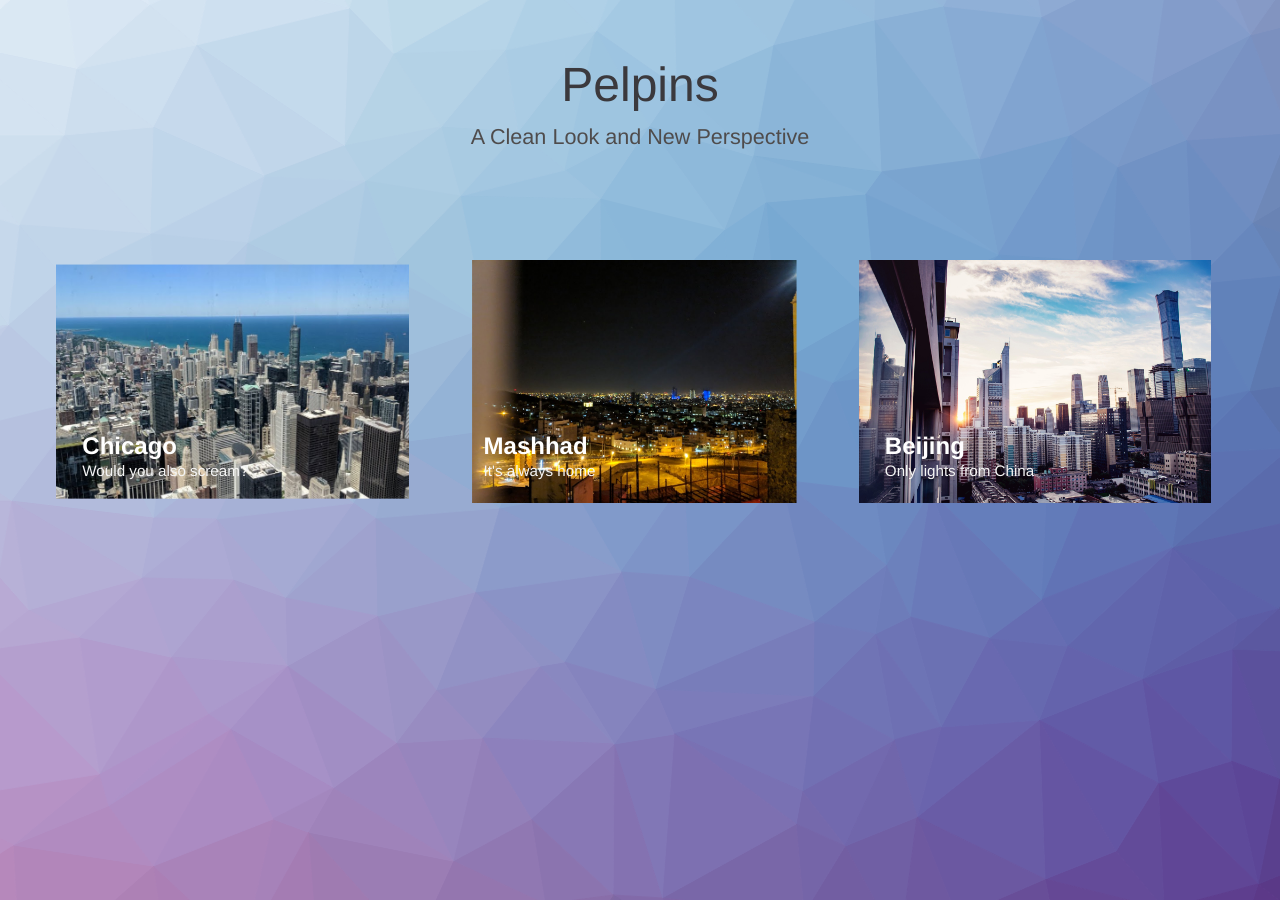
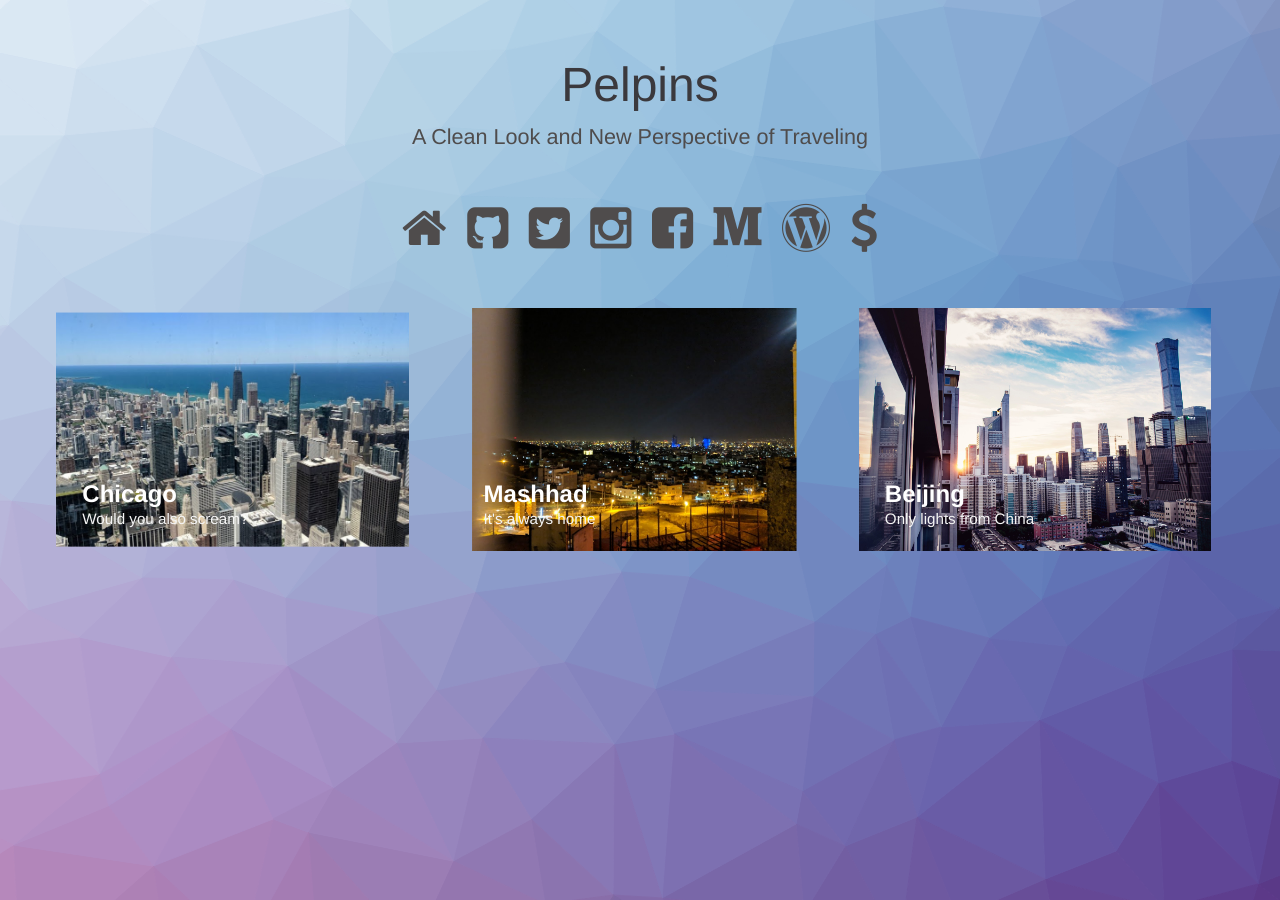
Before and after one commit to hooman96/pelpins, a Jekyll site: the page index.html, which Jekyll copies as it is, in a window 1280 px wide. Built offline with Jekyll 4.4.1, drawn with Linux system fonts in a browser that asks for light colours.

Commit message:
adding icons to homepage

```diff
--- a/index.html
+++ b/index.html
@@ -15,11 +15,15 @@
 	<body class="body">
 		<div class="container">
 			<header class="header">
-			<h1>Pelpins<span>A Clean Look and New Perspective</span></h1> <nav class="links">
-				<!-- <a href="#"><i class="fa fa-twitter-square fa-3x"></i></a>
-				<a href="#"><i class="fa fa-instagram fa-3x"></i></a>
-				<a href="#"><i class="fa fa-facebook-square fa-3x"></i></a>
-				<a href="#"><i class="fa fa-tumblr-square fa-3x"></i></a> </nav>  -->
+			<h1>Pelpins<span>A Clean Look and New Perspective of Traveling</span></h1> <nav class="links">
+				<a href="https://hooman96.github.io"><i class="fa fa-home fa-3x"></i></a>
+				<a href="https://github.com/hooman96"><i class="fa fa-github-square fa-3x"></i></a>
+				<a href="https://twitter.com/hooistheman"><i class="fa fa-twitter-square fa-3x"></i></a>
+				<a href="https://instagram.com/hooistheman"><i class="fa fa-instagram fa-3x"></i></a>
+				<a href="https://www.facebook.com/hoomanjournals"><i class="fa fa-facebook-square fa-3x"></i></a>
+				<a href="https://medium.com/@hoomanmohammadi"><i class="fa fa-medium fa-3x"></i></a>
+				<a href="https://hoomanmo.wordpress.com/"><i class="fa fa-wordpress fa-3x"></i></a>
+				<a href="https://venmo.com/hooman-mohammadi"><i class="fa fa-dollar fa-3x"></i></a> </nav>
 			</header>
 				<div class="content"> <!-- trianglify pattern container -->
 					<div class="pattern pattern--hidden"></div> <!-- cards -->
@@ -42,6 +46,7 @@
 										<p>I highly recommend checking out the toursit spots such as the Bean and Trump tower. Besides, I'd suggest to visit this city with a friend because it is full of adventures and you don't want to be alone in this crazy and busy place.</p>
 										<p>The best time to visit is during Saint Patrick's Day when they color the river to green and there are lots of parties and crowded bars.</p>
 										<p>The weather can be very unpredictible and cold during certain seasons so be sure to checkout the weather conditions before you head there.</p>
+										<!-- <div class="meta"> <img src="img/chicago/thebean.jpg"/> </div> -->
 									</div>
 								</div>
 							</div>
```
